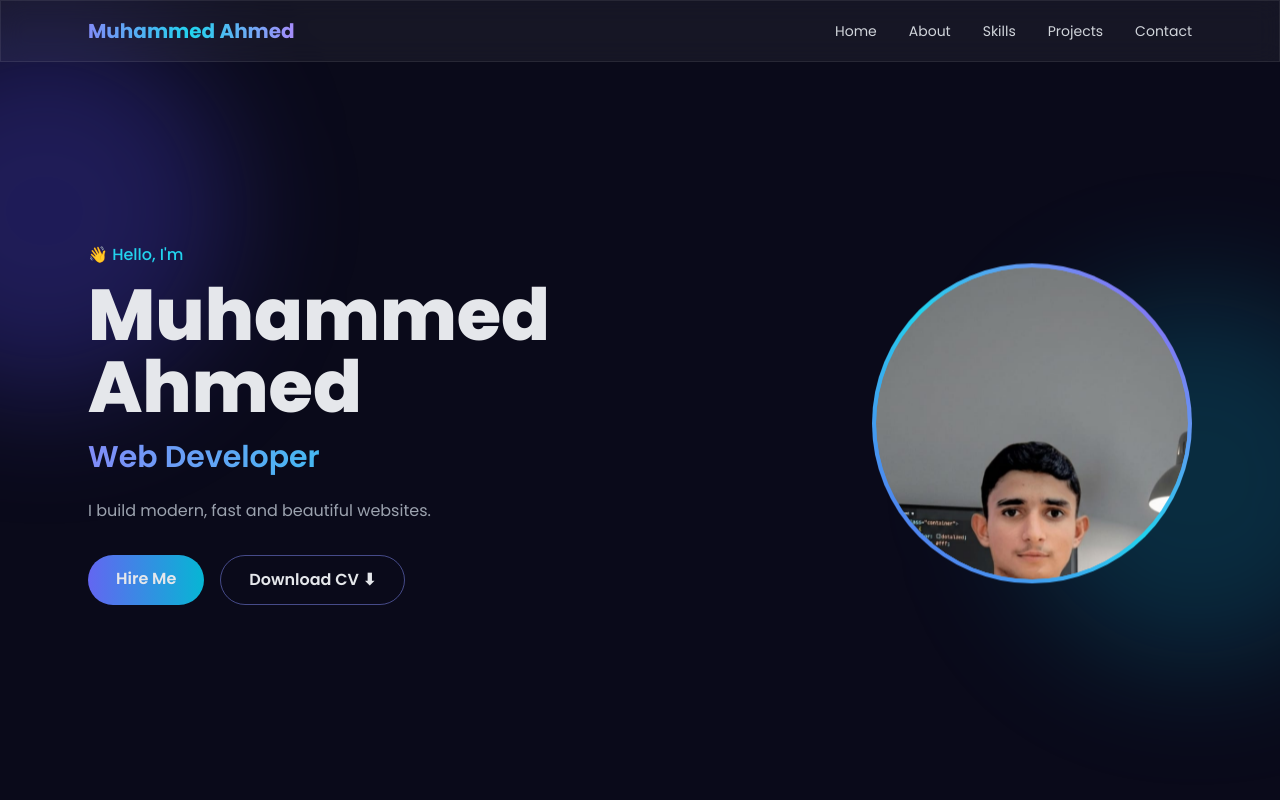
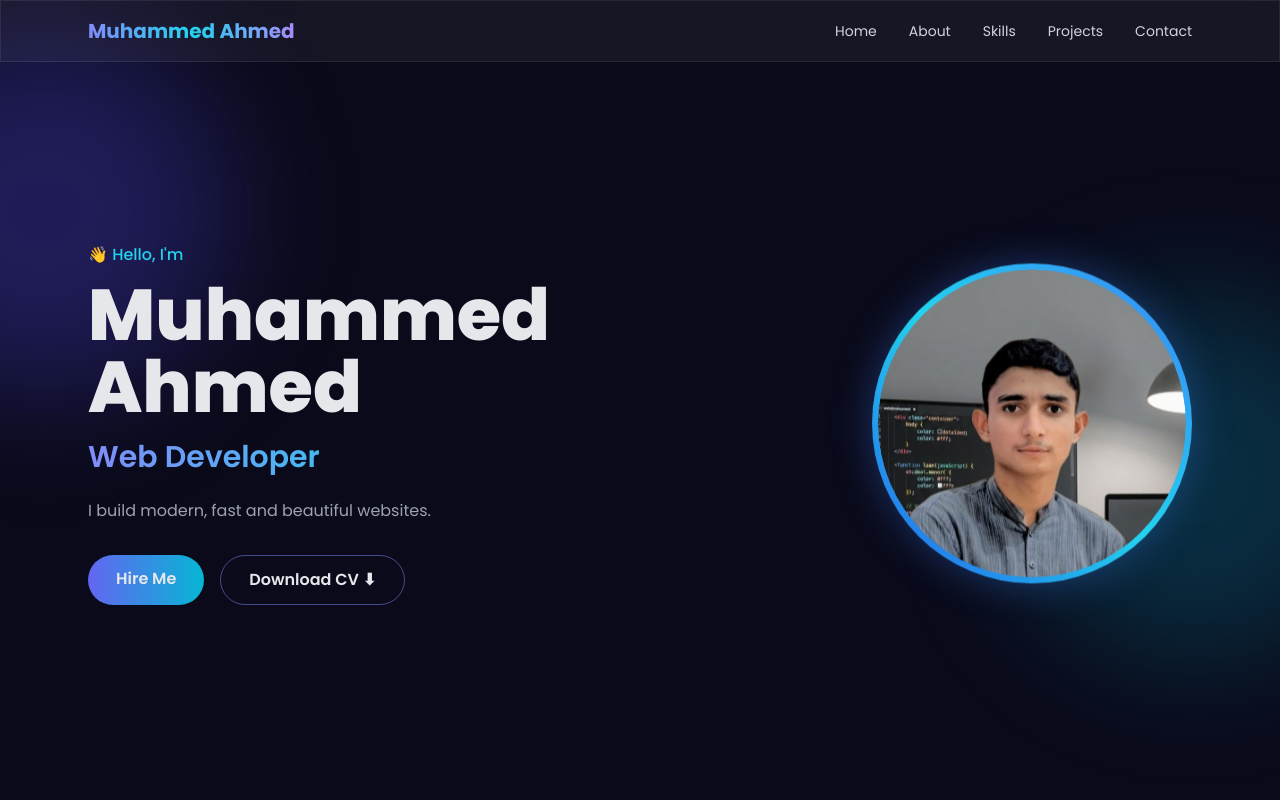
Before and after one commit to hoorkaimi786-lab/M.AHMED-PROFILO, a Next.js app: page / in a window 1280 px wide. Shown: the top 800 px of the page. Built offline with nearby package versions, Linux system fonts and the light colour scheme.

Commit message:
Physically crop profile photo: face centered with headroom, blue border

```diff
--- a/app/page.jsx
+++ b/app/page.jsx
@@ -407,15 +407,15 @@ export default function Home() {
           </div>
         </div>
         <div className="animate-float">
-          <div className="w-64 h-64 md:w-80 md:h-80 rounded-full p-1 bg-gradient-to-tr from-indigo-500 via-cyan-400 to-purple-500">
+          <div className="w-64 h-64 md:w-80 md:h-80 rounded-full p-1.5 bg-gradient-to-tr from-blue-600 via-cyan-400 to-blue-500 shadow-[0_0_40px_rgba(59,130,246,0.35)]">
             <div className="w-full h-full rounded-full overflow-hidden">
               <Image
-                src="/pic-web.jpeg"
+                src="/profile-crop.jpg"
                 alt={profile.name}
                 width={320}
                 height={320}
                 priority
-                className="w-full h-full object-cover object-[center_top] rounded-full"
+                className="w-full h-full object-cover rounded-full"
               />
             </div>
           </div>
```
Also changed, not shown: public/profile-crop.jpg (added).
